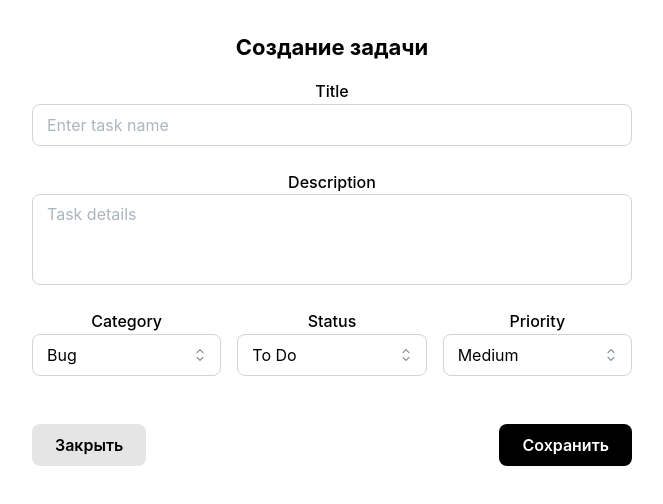
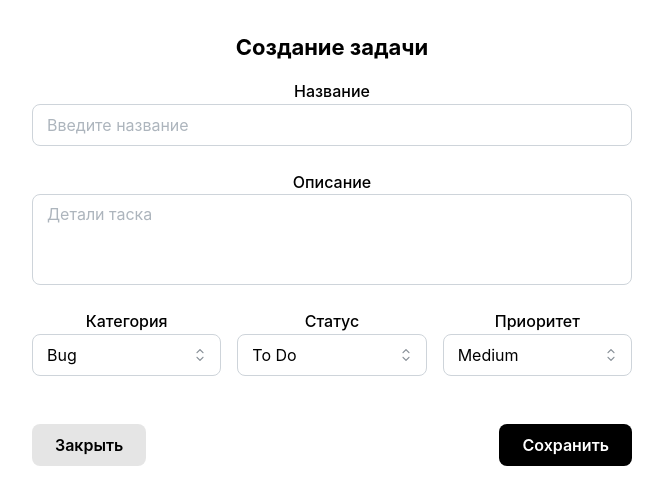
Before and after one commit to c0derec0de/taskmanager_mantine_T1, a React (Vite) app: page /task/new in a window 1280 px wide. Shown: the top 504 px of the page, without its empty margins (308-971 px from the left). Built offline with nearby package versions, Linux system fonts and the light colour scheme.

Commit message:
fix(ui): add ru labels

```diff
--- a/src/entities/task/ui/TaskForm/TaskForm.tsx
+++ b/src/entities/task/ui/TaskForm/TaskForm.tsx
@@ -21,8 +21,8 @@ export function TaskForm({ task, onCancel, onSave }: TaskFormProps) {
     <form onSubmit={form.onSubmit(handleSubmit)} className={classes.form}>
       <div className={classes.formContent}>
         <TextInput
-          label='Title'
-          placeholder='Enter task name'
+          label='Название'
+          placeholder='Введите название'
           size='md'
           radius='md'
           {...form.getInputProps('title')}
@@ -30,8 +30,8 @@ export function TaskForm({ task, onCancel, onSave }: TaskFormProps) {
         />
 
         <Textarea
-          label='Description'
-          placeholder='Task details'
+          label='Описание'
+          placeholder='Детали таска'
           autosize
           minRows={3}
           size='md'
@@ -42,7 +42,7 @@ export function TaskForm({ task, onCancel, onSave }: TaskFormProps) {
 
         <div className={classes.selectGroup}>
           <Select
-            label='Category'
+            label='Категория'
             data={categories}
             size='md'
             radius='md'
@@ -50,7 +50,7 @@ export function TaskForm({ task, onCancel, onSave }: TaskFormProps) {
             classNames={{ input: classes.select }}
           />
           <Select
-            label='Status'
+            label='Статус'
             data={statuses}
             size='md'
             radius='md'
@@ -58,7 +58,7 @@ export function TaskForm({ task, onCancel, onSave }: TaskFormProps) {
             classNames={{ input: classes.select }}
           />
           <Select
-            label='Priority'
+            label='Приоритет'
             data={priorities}
             size='md'
             radius='md'
```
